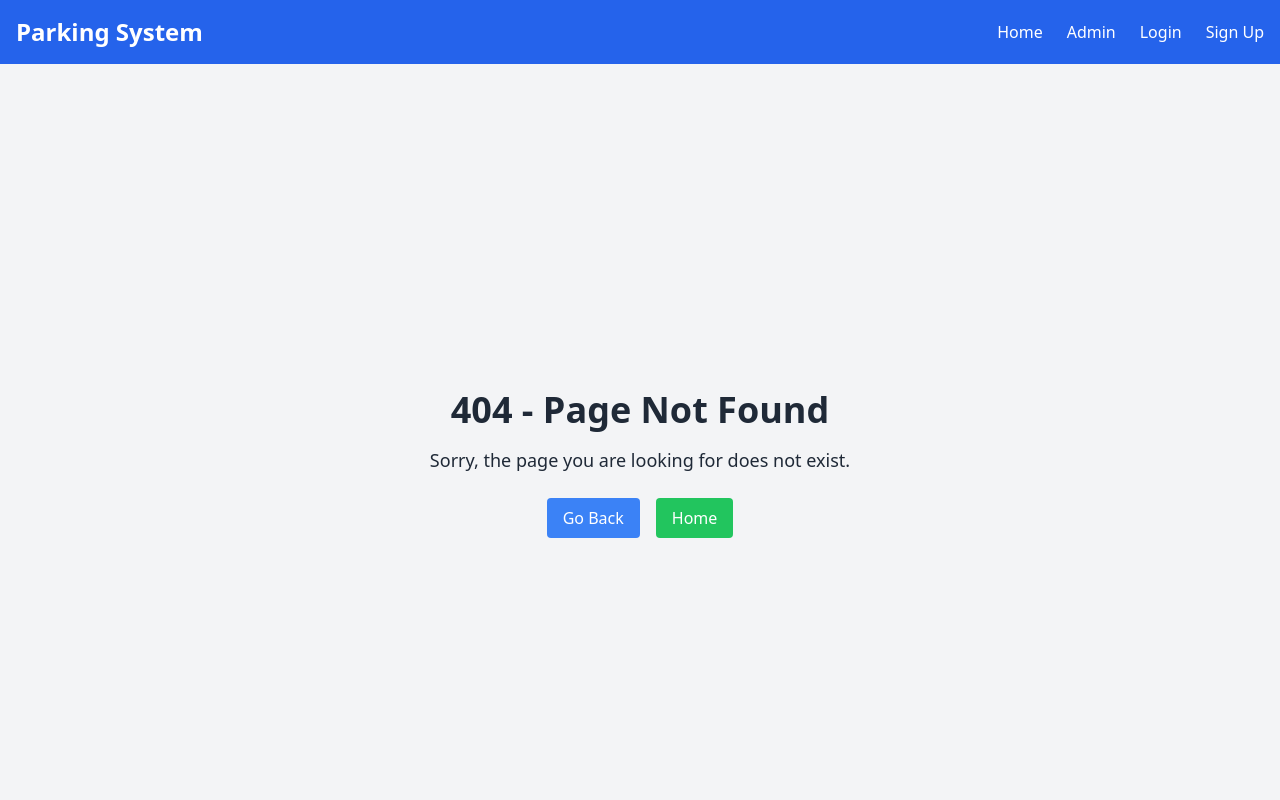
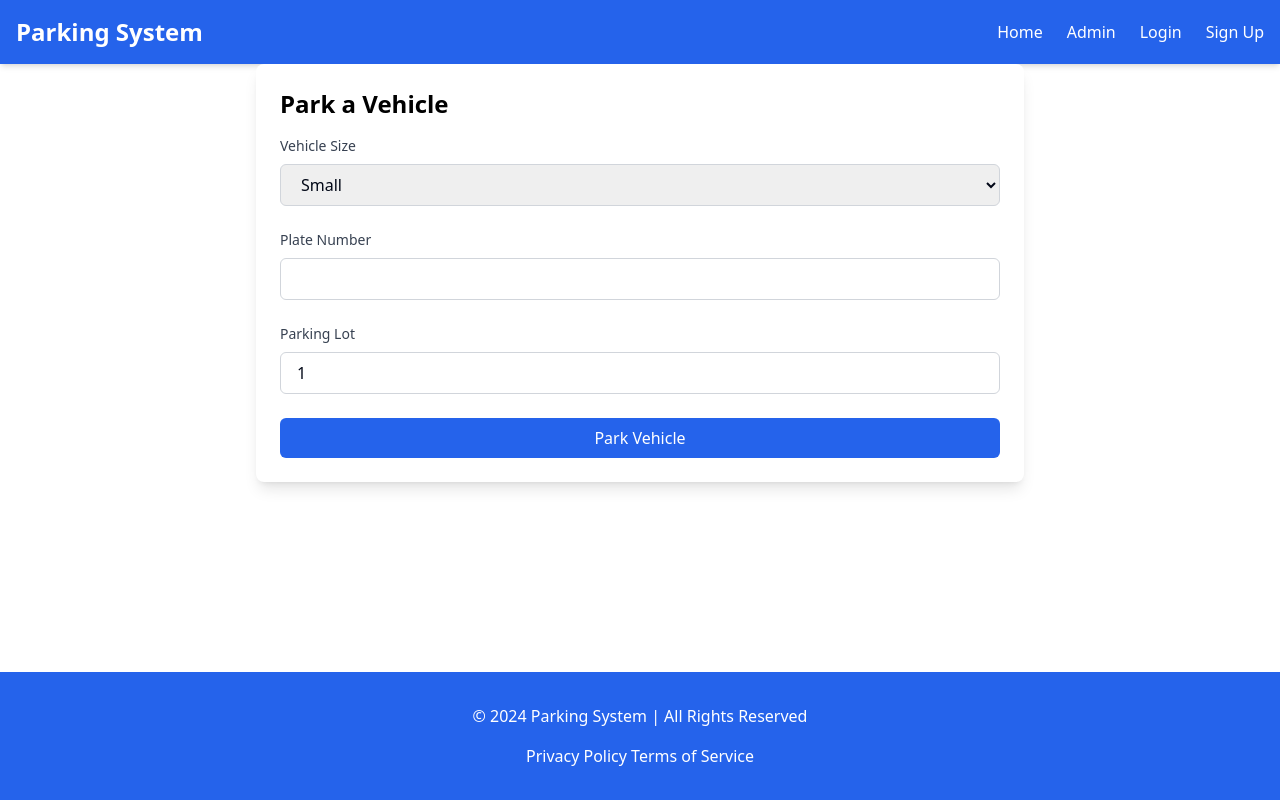
Before and after one commit to AnzerBakhsh/parking--system, a React (Vite) app: page /park-vehicle/1 in a window 1280 px wide. Before the commit this address had no page. Shown: the top 800 px of the page. Built offline with nearby package versions, Linux system fonts and the light colour scheme.

Commit message:
some changes

```diff
--- a/src/pages/Public/ParkVehicle.jsx
+++ b/src/pages/Public/ParkVehicle.jsx
@@ -1,12 +1,14 @@
-// src/components/ParkVehicle.jsx
 import React, { useState } from 'react';
 import { useParkVehicleMutation } from '../../service/vehicleApi';
 import { toast } from 'react-toastify';
+import { useParams } from 'react-router-dom';
 
 const ParkVehicle = () => {
+  const param = useParams()
+
   const [vehicleSize, setVehicleSize] = useState(1);
   const [plateNumber, setPlateNumber] = useState('');
-  const [parkingLotId, setParkingLotId] = useState(1);
+  const [parkingLotId, setParkingLotId] = useState(parseInt(param.id));
 
   const [parkVehicle, { isLoading, isSuccess, isError, error }] = useParkVehicleMutation();
 
@@ -68,16 +70,13 @@ const ParkVehicle = () => {
         {/* Parking Lot */}
         <div>
           <label htmlFor="parkingLotId" className="block text-sm font-medium text-gray-700">Parking Lot</label>
-          <select
+          <input
             id="parkingLotId"
-            value={parkingLotId}
+            value={param.id}
             onChange={(e) => setParkingLotId(Number(e.target.value))}
             className="mt-2 block w-full px-4 py-2 border border-gray-300 rounded-md"
           >
-            <option value={1}>Lot 1</option>
-            <option value={2}>Lot 2</option>
-            <option value={3}>Lot 3</option>
-          </select>
+          </input>
         </div>
 
         {/* Submit Button */}
@@ -98,6 +97,7 @@ const ParkVehicle = () => {
         {isSuccess && (
           <div className="text-green-600 mt-2">
             <p>Parking  Successfully!</p>
+
           </div>
         )}
       </form>
--- a/src/pages/Public/ParkingLot.jsx
+++ b/src/pages/Public/ParkingLot.jsx
@@ -1,32 +1,21 @@
-import React from "react";
+import React, { useEffect } from "react";
 import { useGetParkingSlotsQuery } from "../../service/parkingApi";
 import { Link } from "react-router-dom";
 
 
 const ParkingLot = () => {
-  const { data, error, isLoading } = useGetParkingSlotsQuery();
+  const { data, error, isLoading,refetch } = useGetParkingSlotsQuery();
   const array = [
     {
 
     }
 ]
 
-
-  //   const getSlotColor = (status) => {
-  //     switch (status) {
-  //       case "available":
-  //         return "bg-green-500"; // Green for available
-  //       case "booked":
-  //         return "bg-red-500"; // Red for booked
-  //       default:
-  //         return "bg-gray-500"; // Gray for undefined status
-  //     }
-  //   };
-
   console.log("error", data)
 
   if (isLoading) return <p className="text-center text-lg">Loading...</p>;
   //   if (error) return <p className="text-center text-lg text-red-600">Error loading parking slots</p>;
+
 
   return (
     <div className="container mx-auto px-4 py-6">
@@ -35,7 +24,7 @@ const ParkingLot = () => {
         {data && data.data.length > 0 ? (
           data.data.map((slot) => (
             JSON.parse(slot.data).length === 0 ?
-              <Link to="{`/park-vehicle/${slot.id}`}">
+              <Link to={`/park-vehicle/${slot.id}`}>
                 <div
                   key={slot.id}
                   className={`bg-green-300 w-24 h-24 flex items-center justify-center text-white font-bold rounded-md`}
--- a/src/routes/PublicRoutes.js
+++ b/src/routes/PublicRoutes.js
@@ -25,7 +25,7 @@ const PublicRoutes = [{
     },
 
     {
-        path: '/park-vehicle',
+        path: '/park-vehicle/:id',
         component: ParkVehicle,
          layout: 'public'
     },
--- a/src/service/parkingLotApi.js
+++ b/src/service/parkingLotApi.js
@@ -1,12 +1,12 @@
 import { createApi, fetchBaseQuery } from '@reduxjs/toolkit/query/react';
 
-// Define the API slice
+
 export const parkingLotApi = createApi({
   reducerPath: 'parkingLotApi',
   baseQuery: fetchBaseQuery({
-    baseUrl: 'http://192.168.10.23:5005', // Replace with your API's base URL
+    baseUrl: 'http://192.168.10.23:5005',
     prepareHeaders: (headers) => {
-      // Add your custom headers if needed, e.g., Authorization token
+
       headers.set('Content-Type', 'application/json');
       return headers;
     },
```
Also changed, not shown: 1 other file (tests, documents, lock files or other folders).
